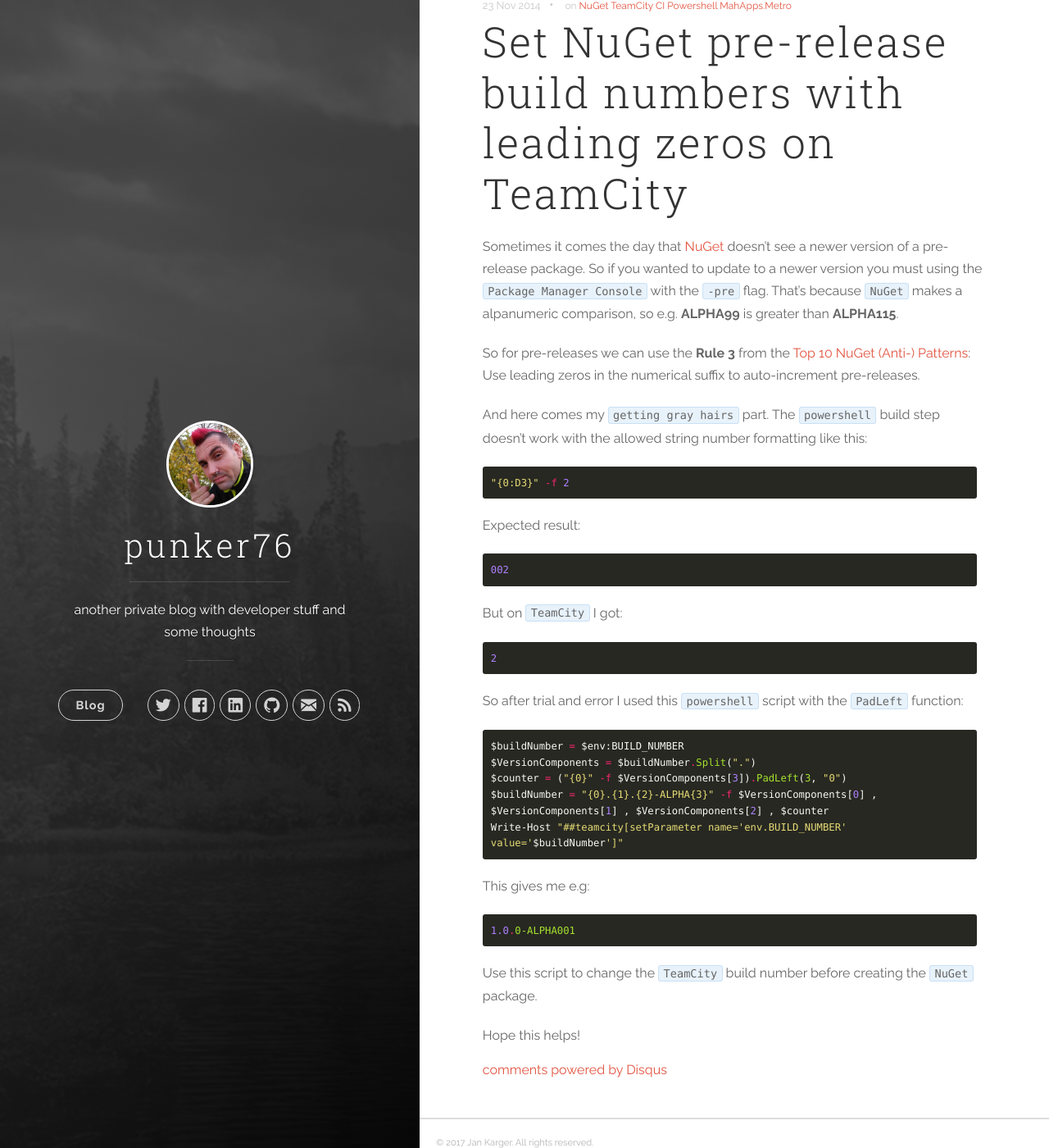
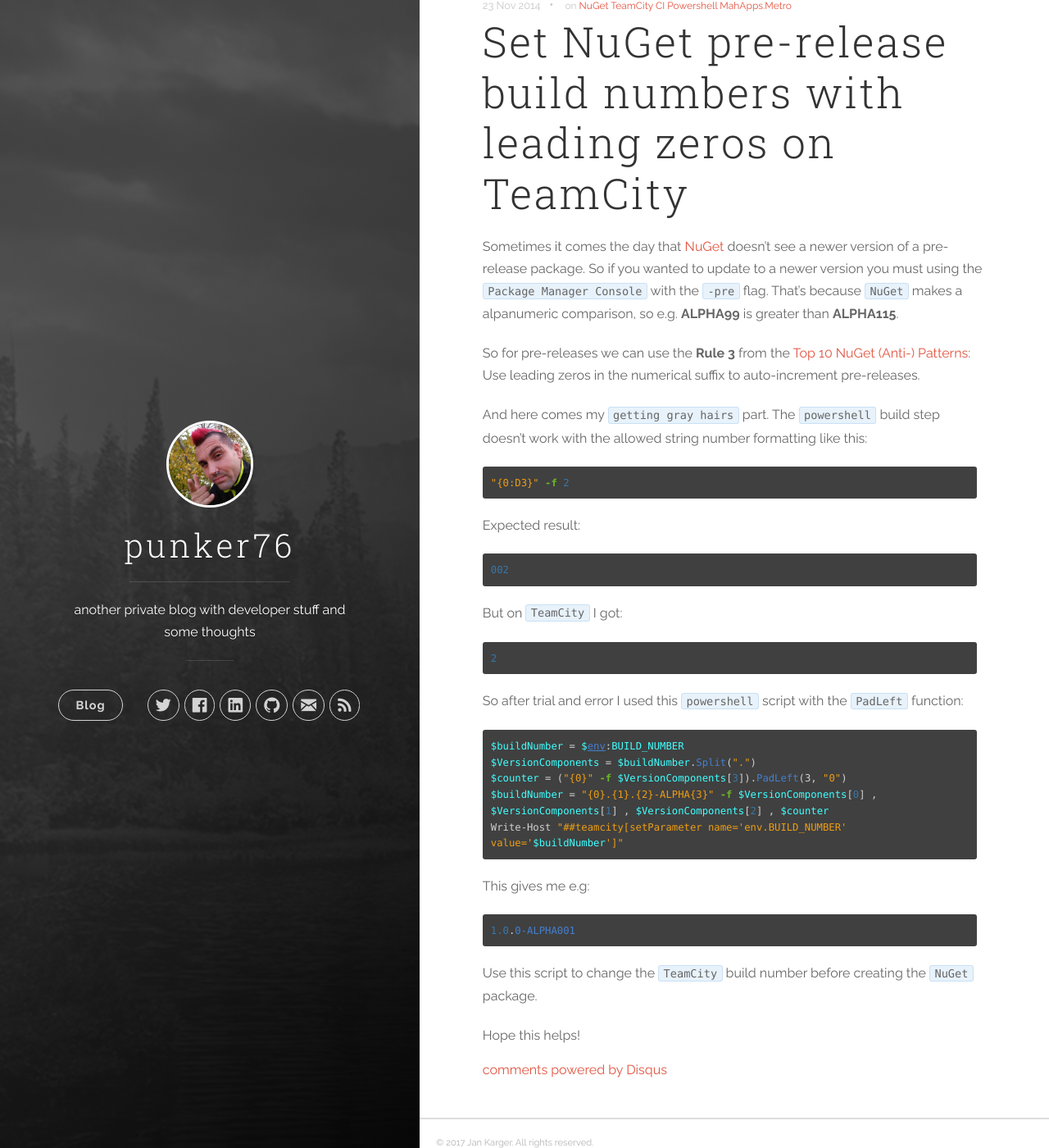
Before and after one commit to punker76/jekyll.jkarger.de, a Jekyll site: the page built from _posts/2014-11-23-set-nuget-prerelease-build-numbers-with-leading-zeros-on-teamcity.markdown, in a window 1280 px wide and 1400 px high, scrolled down 52 px. Shown: the whole window at 82% size. Built offline with Jekyll 4.4.1, drawn with Linux system fonts in a browser that asks for light colours; nearby versions of some CDN libraries; comment, search, counter and statistics services are not loaded.

Commit message:
native pygment theme

```diff
--- /dev/null
+++ b/_sass/native.scss
@@ -0,0 +1,71 @@
+pre.highlight,
+.highlight pre { background-color: #404040 }
+.highlight .hll { background-color: #404040 }
+.highlight .c { color: #999999; font-style: italic } /* Comment */
+.highlight .err { color: #a61717; background-color: #e3d2d2 } /* Error */
+.highlight .g { color: #d0d0d0 } /* Generic */
+.highlight .k { color: #6ab825; font-weight: bold } /* Keyword */
+.highlight .l { color: #d0d0d0 } /* Literal */
+.highlight .n { color: #d0d0d0 } /* Name */
+.highlight .o { color: #d0d0d0 } /* Operator */
+.highlight .x { color: #d0d0d0 } /* Other */
+.highlight .p { color: #d0d0d0 } /* Punctuation */
+.highlight .cm { color: #999999; font-style: italic } /* Comment.Multiline */
+.highlight .cp { color: #cd2828; font-weight: bold } /* Comment.Preproc */
+.highlight .c1 { color: #999999; font-style: italic } /* Comment.Single */
+.highlight .cs { color: #e50808; font-weight: bold; background-color: #520000 } /* Comment.Special */
+.highlight .gd { color: #d22323 } /* Generic.Deleted */
+.highlight .ge { color: #d0d0d0; font-style: italic } /* Generic.Emph */
+.highlight .gr { color: #d22323 } /* Generic.Error */
+.highlight .gh { color: #ffffff; font-weight: bold } /* Generic.Heading */
+.highlight .gi { color: #589819 } /* Generic.Inserted */
+.highlight .go { color: #cccccc } /* Generic.Output */
+.highlight .gp { color: #aaaaaa } /* Generic.Prompt */
+.highlight .gs { color: #d0d0d0; font-weight: bold } /* Generic.Strong */
+.highlight .gu { color: #ffffff; text-decoration: underline } /* Generic.Subheading */
+.highlight .gt { color: #d22323 } /* Generic.Traceback */
+.highlight .kc { color: #6ab825; font-weight: bold } /* Keyword.Constant */
+.highlight .kd { color: #6ab825; font-weight: bold } /* Keyword.Declaration */
+.highlight .kn { color: #6ab825; font-weight: bold } /* Keyword.Namespace */
+.highlight .kp { color: #6ab825 } /* Keyword.Pseudo */
+.highlight .kr { color: #6ab825; font-weight: bold } /* Keyword.Reserved */
+.highlight .kt { color: #6ab825; font-weight: bold } /* Keyword.Type */
+.highlight .ld { color: #d0d0d0 } /* Literal.Date */
+.highlight .m { color: #3677a9 } /* Literal.Number */
+.highlight .s { color: #ed9d13 } /* Literal.String */
+.highlight .na { color: #bbbbbb } /* Name.Attribute */
+.highlight .nb { color: #24909d } /* Name.Builtin */
+.highlight .nc { color: #447fcf; text-decoration: underline } /* Name.Class */
+.highlight .no { color: #40ffff } /* Name.Constant */
+.highlight .nd { color: #ffa500 } /* Name.Decorator */
+.highlight .ni { color: #d0d0d0 } /* Name.Entity */
+.highlight .ne { color: #bbbbbb } /* Name.Exception */
+.highlight .nf { color: #447fcf } /* Name.Function */
+.highlight .nl { color: #d0d0d0 } /* Name.Label */
+.highlight .nn { color: #447fcf; text-decoration: underline } /* Name.Namespace */
+.highlight .nx { color: #d0d0d0 } /* Name.Other */
+.highlight .py { color: #d0d0d0 } /* Name.Property */
+.highlight .nt { color: #6ab825; font-weight: bold } /* Name.Tag */
+.highlight .nv { color: #40ffff } /* Name.Variable */
+.highlight .ow { color: #6ab825; font-weight: bold } /* Operator.Word */
+.highlight .w { color: #666666 } /* Text.Whitespace */
+.highlight .mf { color: #3677a9 } /* Literal.Number.Float */
+.highlight .mh { color: #3677a9 } /* Literal.Number.Hex */
+.highlight .mi { color: #3677a9 } /* Literal.Number.Integer */
+.highlight .mo { color: #3677a9 } /* Literal.Number.Oct */
+.highlight .sb { color: #ed9d13 } /* Literal.String.Backtick */
+.highlight .sc { color: #ed9d13 } /* Literal.String.Char */
+.highlight .sd { color: #ed9d13 } /* Literal.String.Doc */
+.highlight .s2 { color: #ed9d13 } /* Literal.String.Double */
+.highlight .se { color: #ed9d13 } /* Literal.String.Escape */
+.highlight .sh { color: #ed9d13 } /* Literal.String.Heredoc */
+.highlight .si { color: #ed9d13 } /* Literal.String.Interpol */
+.highlight .sx { color: #ffa500 } /* Literal.String.Other */
+.highlight .sr { color: #ed9d13 } /* Literal.String.Regex */
+.highlight .s1 { color: #ed9d13 } /* Literal.String.Single */
+.highlight .ss { color: #ed9d13 } /* Literal.String.Symbol */
+.highlight .bp { color: #24909d } /* Name.Builtin.Pseudo */
+.highlight .vc { color: #40ffff } /* Name.Variable.Class */
+.highlight .vg { color: #40ffff } /* Name.Variable.Global */
+.highlight .vi { color: #40ffff } /* Name.Variable.Instance */
+.highlight .il { color: #3677a9 } /* Literal.Number.Integer.Long */
--- a/css/main.scss
+++ b/css/main.scss
@@ -2,7 +2,7 @@
 ---
 @import "uno";
 @import "tables";
-@import "monokai";
+@import "native";
 
 /* Modifications */
 
```
